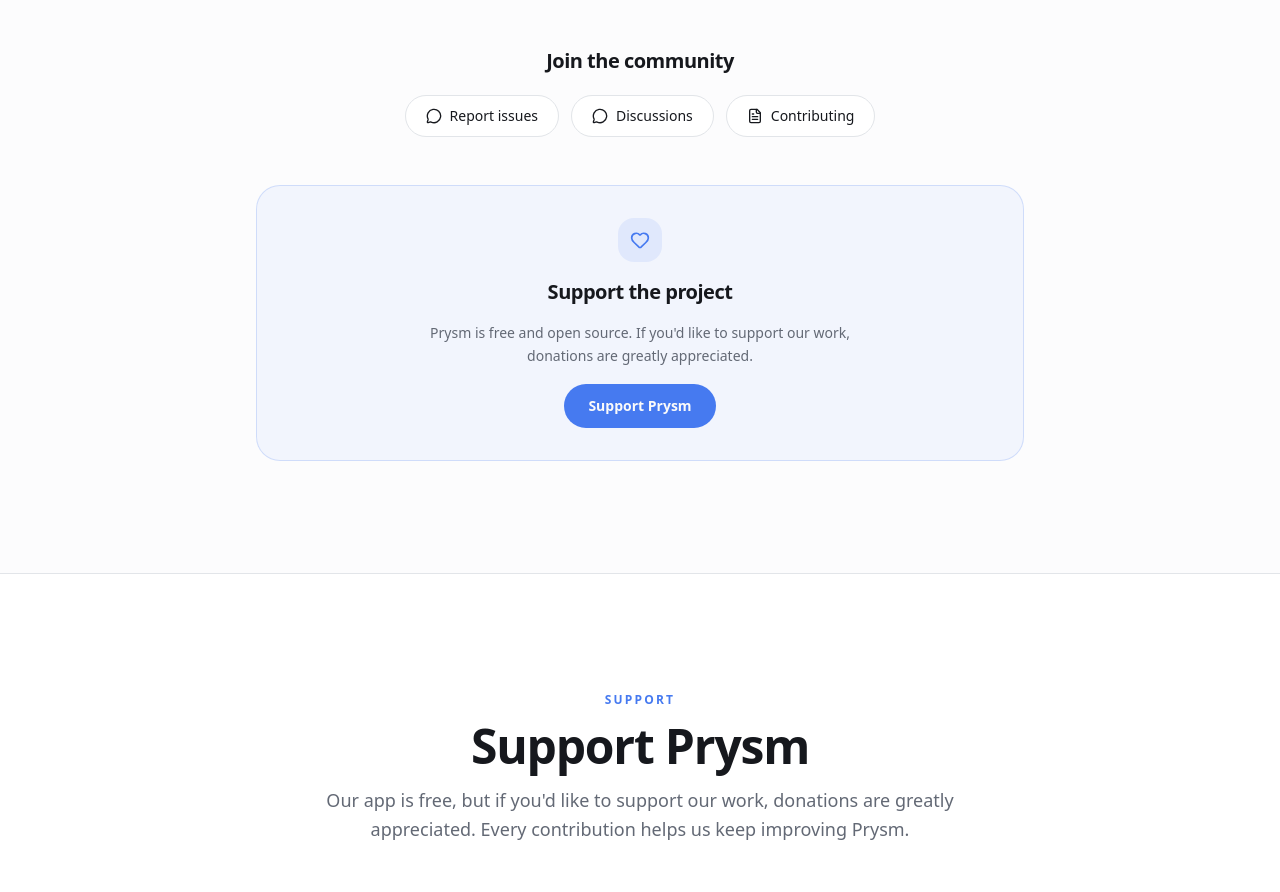
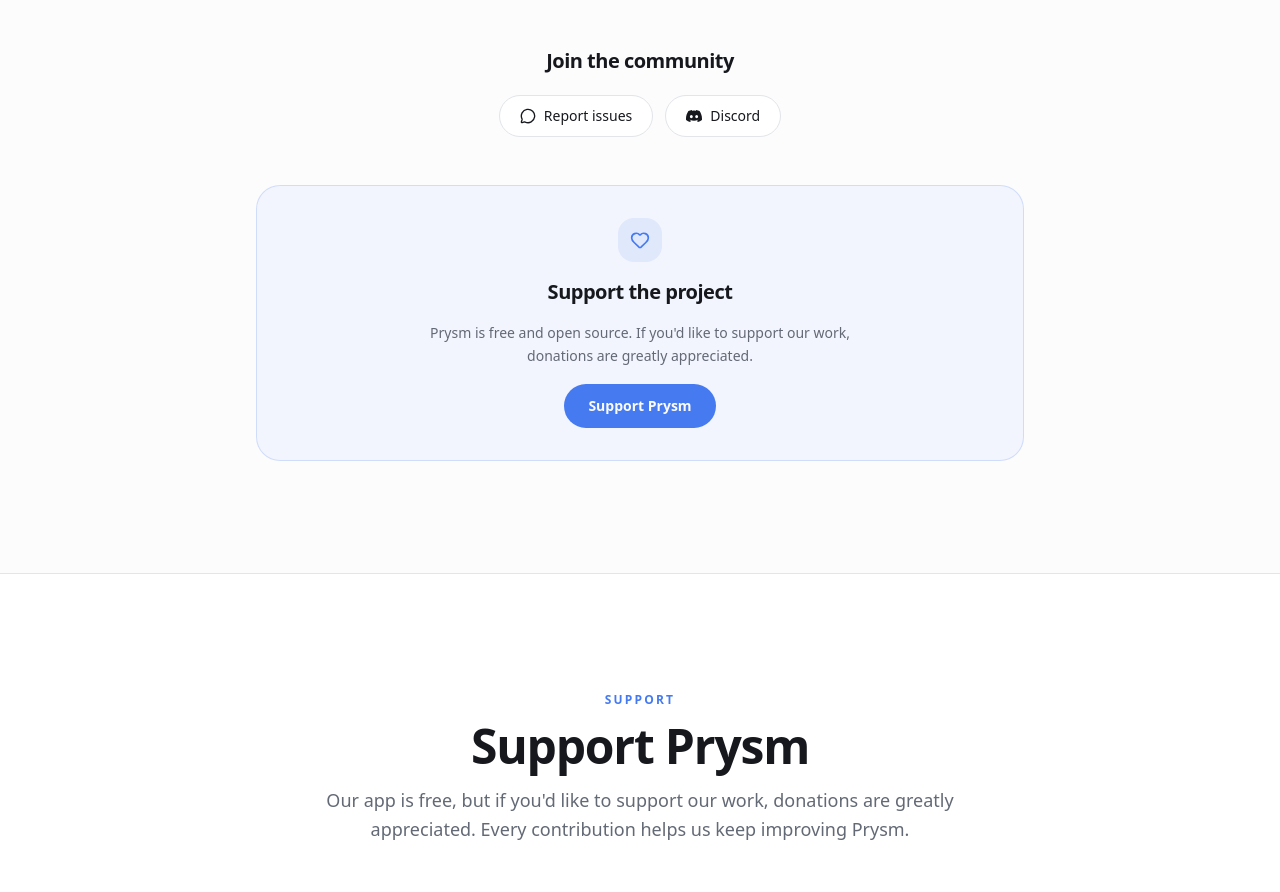
Before and after one commit to xmreur/prysm-website, a Next.js app: page / in a window 1280 px wide. Shown: the part 8078-8970 px from the top of the page. Built offline with nearby package versions, Linux system fonts and the light colour scheme.

Commit message:
86847b30-fd12-4811-8053-eb9b401adf10

```diff
--- a/src/components/site/download.tsx
+++ b/src/components/site/download.tsx
@@ -4,11 +4,24 @@
   Download,
   Github,
   MessageCircle,
-  FileText,
   AlertCircle,
   Heart,
 } from 'lucide-react'
 import { Container, Reveal, Eyebrow } from './ui'
+
+/* Discord brand icon (lucide has no brand icons) */
+function Discord({ className }: { className?: string }) {
+  return (
+    <svg
+      viewBox="0 0 24 24"
+      fill="currentColor"
+      className={className}
+      aria-hidden="true"
+    >
+      <path d="M20.317 4.369a19.79 19.79 0 0 0-4.885-1.515.074.074 0 0 0-.079.037c-.21.375-.444.864-.608 1.25a18.27 18.27 0 0 0-5.487 0 12.64 12.64 0 0 0-.617-1.25.077.077 0 0 0-.079-.037A19.736 19.736 0 0 0 3.677 4.37a.07.07 0 0 0-.032.027C.533 9.046-.32 13.58.099 18.057a.082.082 0 0 0 .031.057 19.9 19.9 0 0 0 5.993 3.03.078.078 0 0 0 .084-.028c.462-.63.874-1.295 1.226-1.994a.076.076 0 0 0-.041-.106 13.1 13.1 0 0 1-1.872-.892.077.077 0 0 1-.008-.128c.126-.094.252-.192.372-.291a.074.074 0 0 1 .077-.01c3.928 1.793 8.18 1.793 12.061 0a.074.074 0 0 1 .078.009c.12.099.246.198.373.292a.077.077 0 0 1-.006.127 12.3 12.3 0 0 1-1.873.892.077.077 0 0 0-.041.107c.36.698.772 1.362 1.225 1.993a.076.076 0 0 0 .084.028 19.84 19.84 0 0 0 6.002-3.03.077.077 0 0 0 .032-.054c.5-5.177-.838-9.674-3.549-13.66a.061.061 0 0 0-.031-.03zM8.02 15.331c-1.182 0-2.157-1.085-2.157-2.419 0-1.333.956-2.418 2.157-2.418 1.21 0 2.176 1.094 2.157 2.418 0 1.334-.956 2.419-2.157 2.419zm7.975 0c-1.183 0-2.157-1.085-2.157-2.419 0-1.333.955-2.418 2.157-2.418 1.21 0 2.176 1.094 2.157 2.418 0 1.334-.946 2.419-2.157 2.419z" />
+    </svg>
+  )
+}
 
 const COMMUNITY = [
   {
@@ -17,14 +30,9 @@
     href: 'https://github.com/xmreur/prysm/issues',
   },
   {
-    icon: <MessageCircle className="h-4 w-4" />,
-    label: 'Discussions',
-    href: 'https://github.com/xmreur/prysm/discussions',
-  },
-  {
-    icon: <FileText className="h-4 w-4" />,
-    label: 'Contributing',
-    href: 'https://github.com/xmreur/prysm/blob/main/CONTRIBUTING.md',
+    icon: <Discord className="h-4 w-4" />,
+    label: 'Discord',
+    href: 'https://discord.gg/rYDuctk47y',
   },
 ]
 
```
